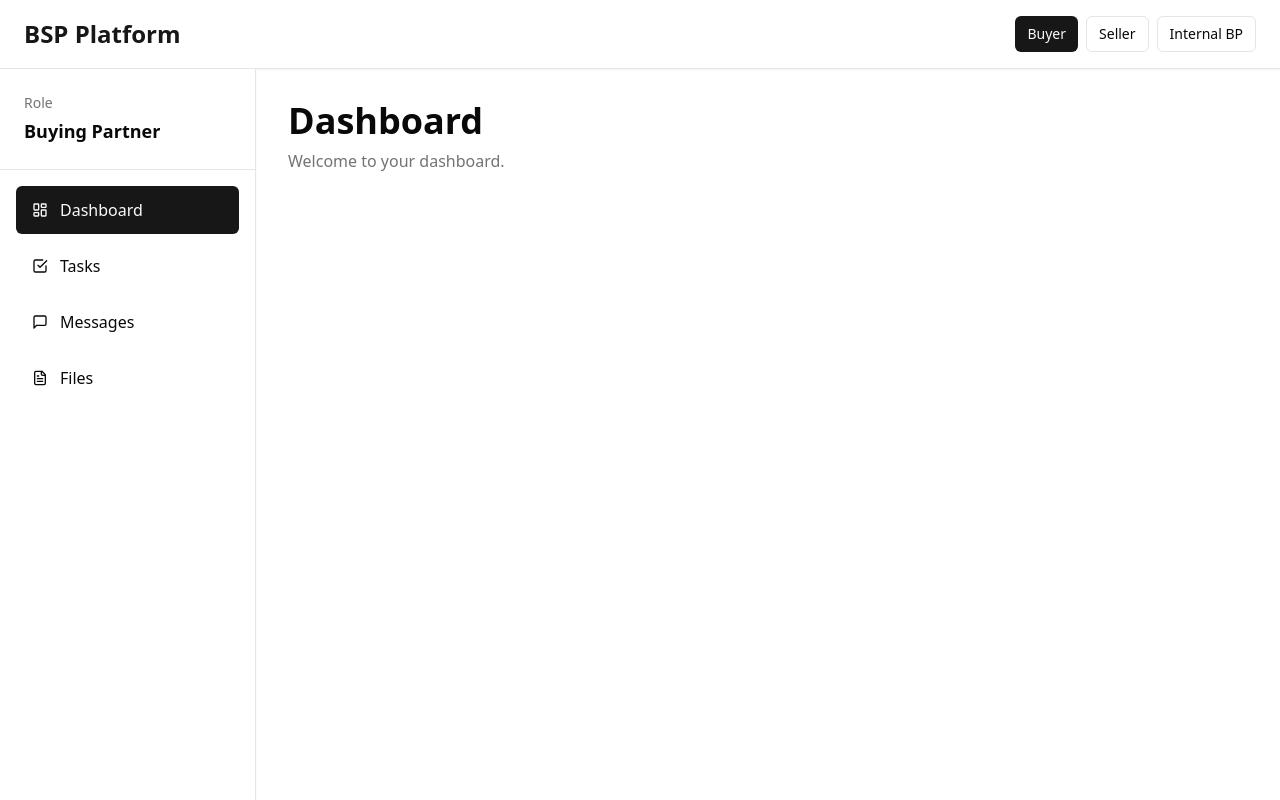
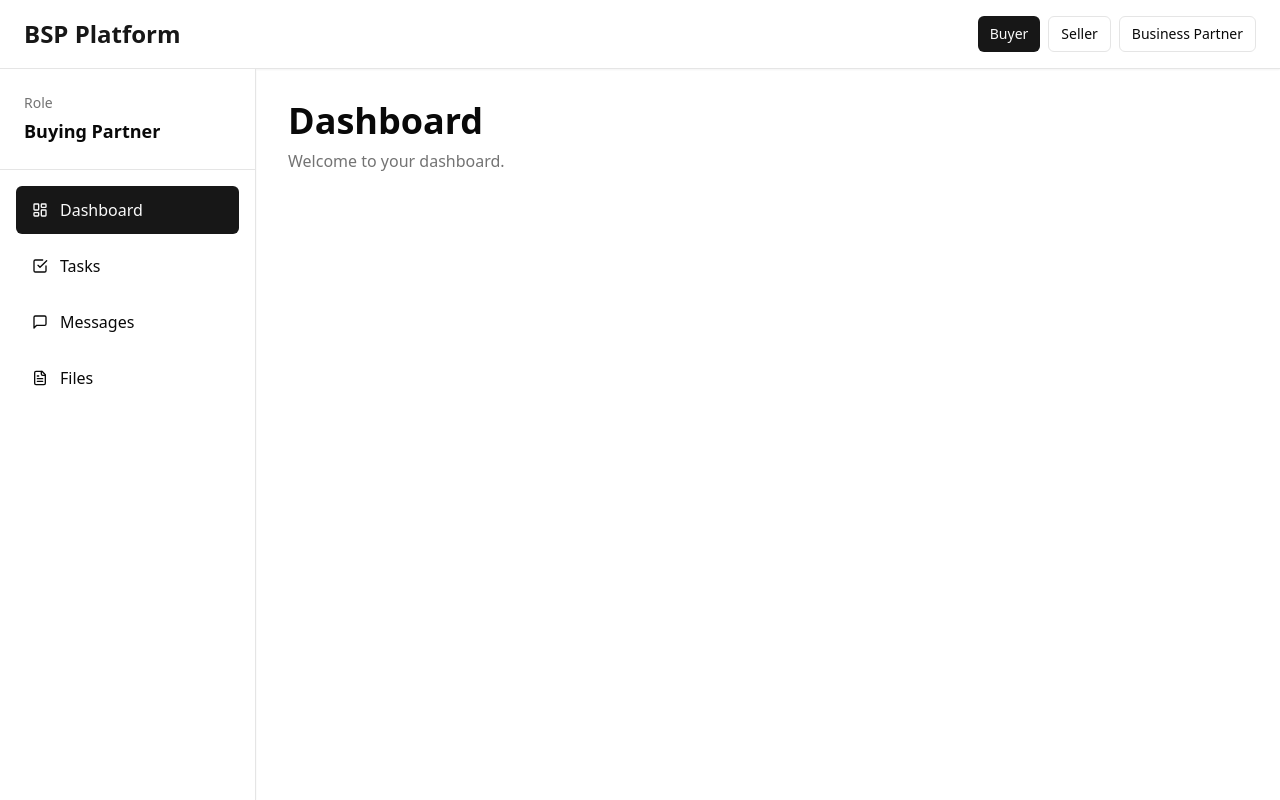
Before and after one commit to FlawlessCX/bsp-data-mapper, a React (Vite) app: page / in a window 1280 px wide. Built offline with nearby package versions, Linux system fonts and the light colour scheme.

Commit message:
Update role terminology from 'Internal BP' to 'Business Partner'

```diff
--- a/src/main.tsx
+++ b/src/main.tsx
@@ -61,7 +61,7 @@ function App() {
               variant={currentRole === 'internal' ? 'default' : 'outline'}
               size="sm"
             >
-              Internal BP
+              Business Partner
             </Button>
           </div>
         </div>
@@ -74,7 +74,7 @@ function App() {
           <div className="p-6 border-b border-border">
             <p className="text-sm font-medium text-muted-foreground">Role</p>
             <p className="text-lg font-bold text-foreground mt-1">
-              {currentRole === 'buying-partner' ? 'Buying Partner' : currentRole === 'selling-partner' ? 'Selling Partner' : 'Internal BP'}
+              {currentRole === 'buying-partner' ? 'Buying Partner' : currentRole === 'selling-partner' ? 'Selling Partner' : 'Business Partner'}
             </p>
           </div>
 
--- a/src/pages/Tasks.tsx
+++ b/src/pages/Tasks.tsx
@@ -313,7 +313,7 @@ export function Tasks({ currentRole }: TasksProps) {
     )
   }
 
-  // Seller and Internal BP tasks
+  // Seller and Business Partner tasks
   const tasks = currentRole === 'selling-partner' ? sellerTasks : internalBPTasks
   const pendingTasks = tasks.filter(t => t.status === 'pending')
   const completedTasks = tasks.filter(t => t.status === 'completed')
--- a/src/root.tsx
+++ b/src/root.tsx
@@ -29,7 +29,7 @@ export function RootLayout() {
               onClick={() => setUserRole('internal')}
               className={`btn btn-sm ${currentUserRole === 'internal' ? 'btn-primary' : 'btn-ghost'}`}
             >
-              Internal BP
+              Business Partner
             </button>
           </div>
         </div>
```
